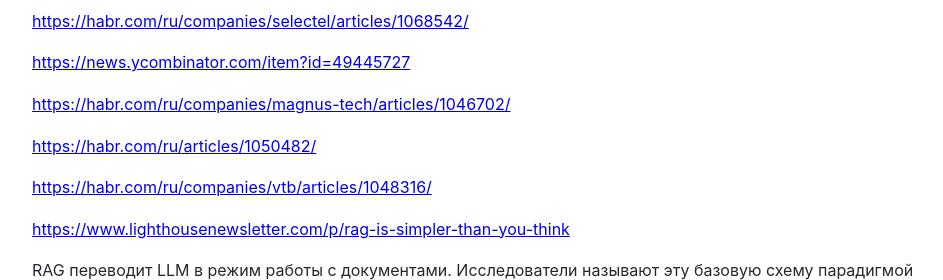
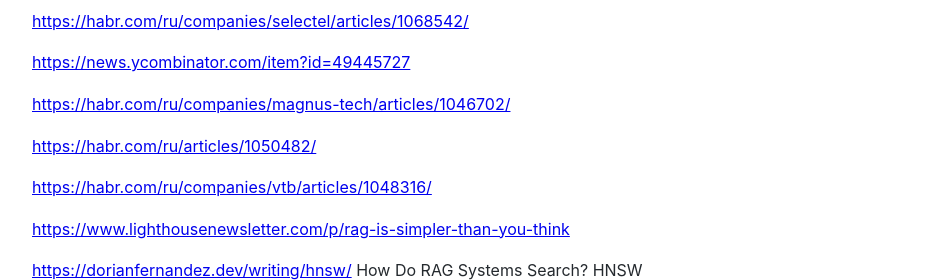
Before and after one commit to Michael-Lubinsky/michael-lubinsky.github.com, a Jekyll site: the page built from ml/rag.md, in a window 1280 px wide and 900 px high, scrolled down 1384 px, cut to the strip 0-280 px from the top of the window. Shown: the whole strip, without its empty margins (158-1101 px from the left). Built offline with Jekyll 4.4.1, drawn with Linux system fonts in a browser that asks for light colours; our own code applies the rules of GitHub Pages for plain Markdown files; some of the changed text lies outside the part shown.

```diff
--- a/ml/rag.md
+++ b/ml/rag.md
@@ -22,6 +22,9 @@
 <https://habr.com/ru/companies/vtb/articles/1048316/>
 
 <https://www.lighthousenewsletter.com/p/rag-is-simpler-than-you-think>
+
+<https://dorianfernandez.dev/writing/hnsw/>   How Do RAG Systems Search? HNSW
+<img width="743" height="852" alt="image" src="https://github.com/user-attachments/assets/ab70fab6-1671-4637-bf23-46b2688826a4" />
 
 
 RAG переводит LLM в режим работы с документами. Исследователи называют эту базовую схему парадигмой Retrieve-Read («Найди и прочитай»). Когда поступает запрос, система сначала обращается к внешней базе, достает релевантные куски текста, и только потом отдает их языковой модели вместе с изначальным промптом. По сути, мы ставим перед моделью задачу: «Вот вопрос, а вот набор сырых фактов — сформулируй итоговый ответ, опираясь на этот контекст».
```
Also changed, not shown: other parts of ml/rag.md (+1 -1 lines).
